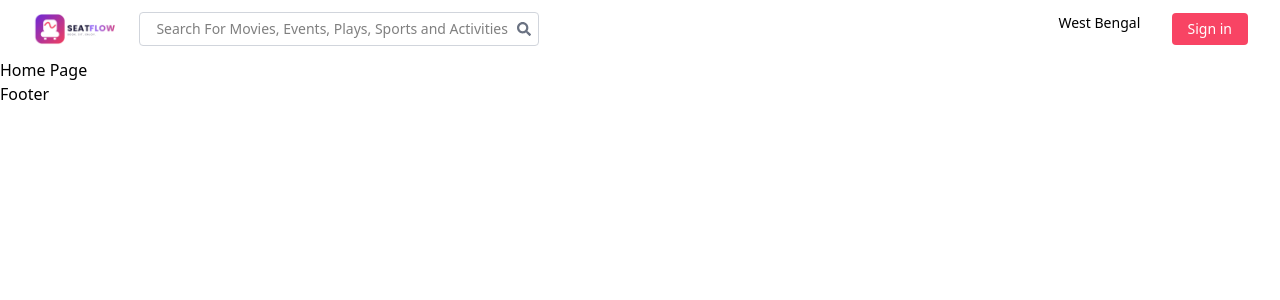
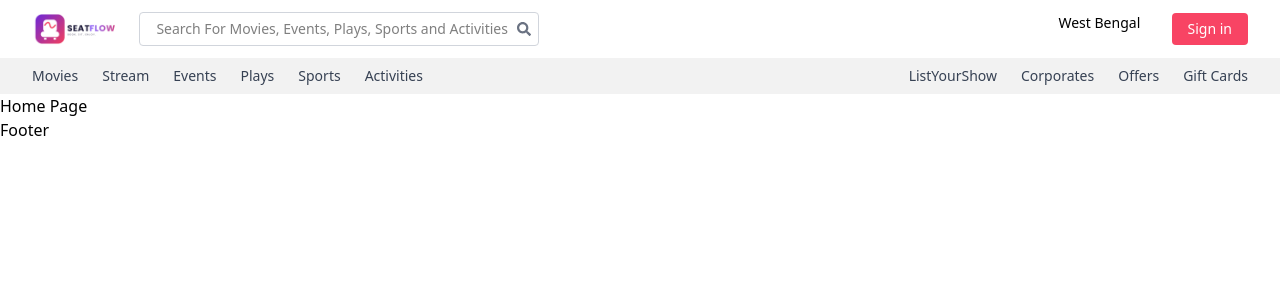
Before and after one commit to itsmanisingh/SeatFlow, a React (Vite) app in the folder SeatFlow-frontend/: page / in a window 1280 px wide. Shown: the top 300 px of the page. Built offline with nearby package versions, Linux system fonts and the light colour scheme.

Commit message:
Header Done

```diff
--- a/SeatFlow-frontend/src/components/shared/Header.jsx
+++ b/SeatFlow-frontend/src/components/shared/Header.jsx
@@ -1,17 +1,21 @@
-import seatFlowLogo from "../../assets/seatflow-logo-light.png"
-import { FaSearch } from "react-icons/fa"
+import seatFlowLogo from "../../assets/seatflow-logo-light.png";
+import { FaSearch } from "react-icons/fa";
 
 const Header = () => {
   return (
-        <div className='w-full text-sm bg-white'>
+    <div className="w-full text-sm bg-white">
       {/* Top Navbar */}
-            <div className='px-4 md:px-8'>
-                <div className='max-w-screen-xl mx-auto flex            justify-between items-center py-3'>
+      <div className="px-4 md:px-8">
+        <div className="max-w-screen-xl mx-auto flex justify-between items-center py-3">
           {/* Left Part */}
-                    <div className='flex items-center space-x-4'>
-                        <img src={seatFlowLogo} alt="logo" className='h-8 object-contain cursor-pointer' />
+          <div className="flex items-center space-x-4">
+            <img
+              src={seatFlowLogo}
+              alt="logo"
+              className="h-8 object-contain cursor-pointer"
+            />
 
-                        <div className='relative'>
+            <div className="relative">
               <input
                 type="text"
                 placeholder="Search For Movies, Events, Plays, Sports and Activities"
@@ -30,11 +34,31 @@
             </button>
           </div>
         </div>
-
       </div>
       {/* Bottom Navbar */}
+      <div className="bg-[#f2f2f2] px-4 md:px-8">
+        <div className="max-w-screen-xl mx-auto flex justify-between items-center py-2 text-gray-700">
+          <div className="flex items-center space-x-6 font-medium">
+            <span className="cursor-pointer hover:text-red-500">Movies</span>
+            <span className="cursor-pointer hover:text-red-500">Stream</span>
+            <span className="cursor-pointer hover:text-red-500">Events</span>
+            <span className="cursor-pointer hover:text-red-500">Plays</span>
+            <span className="cursor-pointer hover:text-red-500">Sports</span>
+            <span className="cursor-pointer hover:text-red-500">
+              Activities
+            </span>
           </div>
-    )
-}
 
-export default Header
+          <div className="flex item-center space-x-6 text-sm">
+            <span className="cursor-pointer hover:underline">ListYourShow</span>
+            <span className="cursor-pointer hover:underline">Corporates</span>
+            <span className="cursor-pointer hover:underline">Offers</span>
+            <span className="cursor-pointer hover:underline">Gift Cards</span>
+          </div>
+        </div>
+      </div>
+    </div>
+  );
+};
+
+export default Header;
```
Lines whose indentation alone changed are shown as unchanged.
